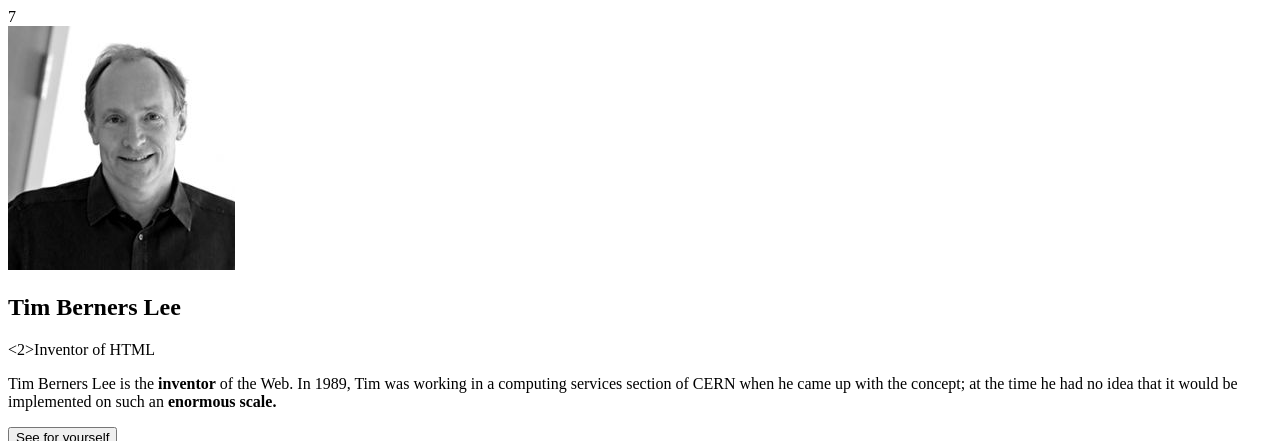
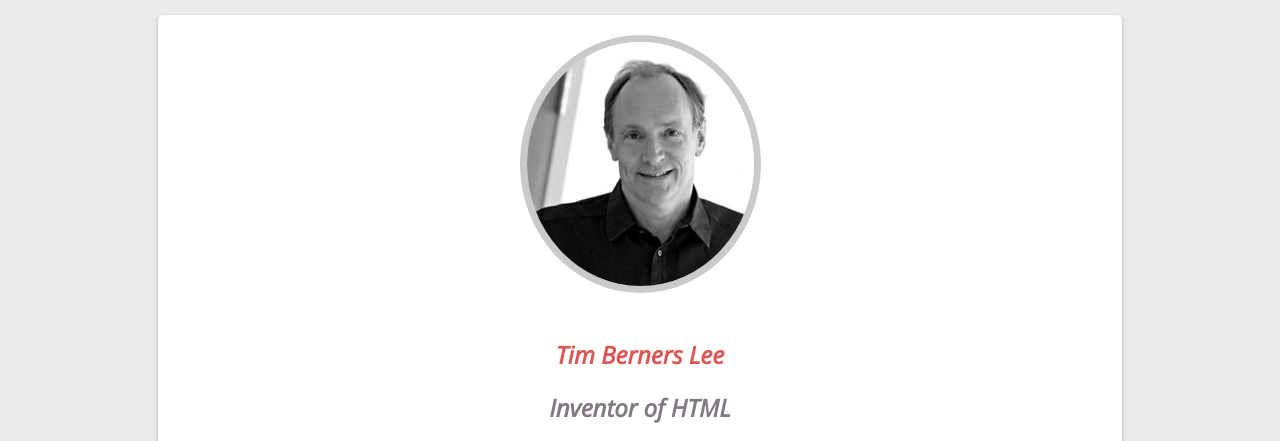
Before and after one commit to becodeorg/hamilton-8-tim-berners-lee-CMarchandon, a plain HTML site: page index.html in a window 1280 px wide. Shown: the top 441 px of the page. Drawn offline with nearby package versions, Linux system fonts and the light colour scheme.

Commit message:
update CSS

```diff
--- a/index.html
+++ b/index.html
@@ -4,8 +4,9 @@
         <meta charset="UTF-8">
         <meta http-equiv="X-UA-Compatible" content="IE=edge">
         <meta name="viewport" content="width=device-width, initial-scale=1.0">
-        <title>Tim Berners-Leent</title>7
+        <title>Tim Berners-Leent</title>
         <script src="https://kit.fontawesome.com/b354d51934.js" crossorigin="anonymous"></script>
+        <link rel="stylesheet" type="text/css" href="style.css"/>
     </head>
 
     <body>
@@ -13,16 +14,17 @@
         </header>
 
         <main>
-            <section>
-                <img src="./media/tim_berners_lee.jpg" alt="portait of Tim Berners in black & white">
+            <section id="firstSection">
+                <img id="portraitTimBerners" src="./media/tim_berners_lee.jpg" alt="portait of Tim Berners in black & white">
                 <h1>Tim Berners Lee</h1>
-                <2>Inventor of HTML</2>
+                <h2>Inventor of HTML</h2>
                 <p>Tim Berners Lee is the <strong>inventor</strong> of the Web.
                 In 1989, Tim was working in a computing services section of CERN when he came up with the concept;
                 at the time he had no idea that it would be implemented on such an <strong>enormous scale.</strong></p>
                 <button type="button">See for yourself</button>
+            </section>
 
-            </section>
+            <section>
                 <div id="socialMedia">
                     <a href="https://www.facebook.com/profile.php?id=100070266964891" target="_blank"><i class="fa-brands fa-facebook-f" style="color: #deddda;"></i></a>
                     <a href="https://www.facebook.com/profile.php?id=100070266964891" target="_blank">Facebook</a>
@@ -35,6 +37,8 @@
                     <a href="https://twitter.com/timberners_lee"><i class="fa-brands fa-twitter" style="color: #deddda;"></i></a>
                     <a href="https://twitter.com/timberners_lee" target="_blank">Twitter</a>
                 </div>
+            </section>
+
             <section>
 
             <h2>His favorite movies </h2>
--- a/style.css
+++ b/style.css
@@ -1,3 +1,45 @@
+@import url('https://fonts.googleapis.com/css2?family=Open+Sans:ital@1&display=swap');
+
+/* whole body */
+
 * {
-    font-family: Arial, Helvetica, sans-serif;
+    font-family: 'Open Sans', sans-serif;
+    color: #817a83;
 }
+
+body {
+    background-color: #ebebeb
+}
+
+section {
+    background-color: white;
+    margin: 15px 150px 15px 150px;
+    border-radius: 5px;
+    box-shadow: 2px 0 2px 0 #d9d9d9, -2px 0 2px 0 #d9d9d9, 0 3px 3px 0 #d9d9d9;
+}
+
+/* first section */
+
+#firstSection {
+    text-align: center;
+}
+h1 {
+    color: #dd5555;
+}
+
+button {
+    background-color: #dd5555;
+    border: none;
+    border-radius: 5px;
+    color: white;
+    height: 55px;
+    margin-bottom: 15px;
+}
+
+#portraitTimBerners {
+    border-radius: 50%;
+    border : solid;
+    border-width: 7px;
+    border-color: #cacaca;
+    margin: 20px;
+}
```
